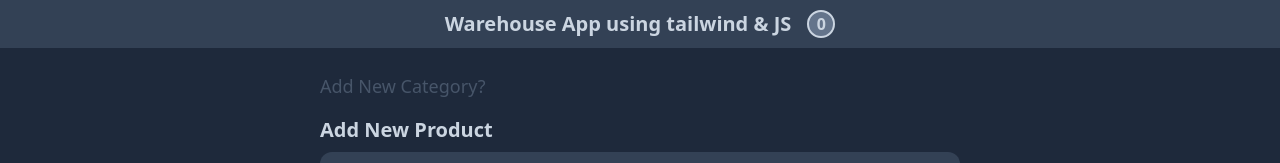
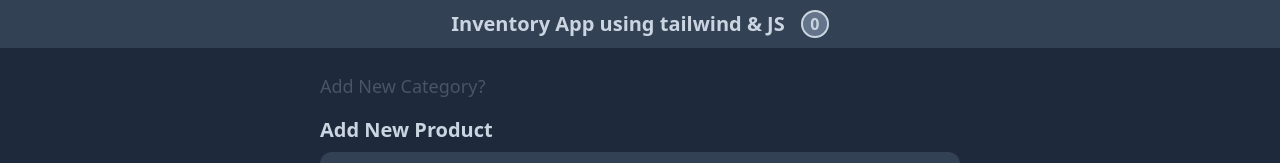
Before and after one commit to mahdimoradi-tech/javascript-sandbox, a website with bundled scripts: page 03-inventory-app/public/index.html in a window 1280 px wide. Shown: the top 163 px of the page. Built offline with nearby package versions, Linux system fonts and the light colour scheme.

Commit message:
refactor(03-inventory-app): update branding

```diff
--- a/03-inventory-app/public/index.html
+++ b/03-inventory-app/public/index.html
@@ -3,7 +3,7 @@
   <head>
     <meta charset="UTF-8" />
     <meta name="viewport" content="width=device-width, initial-scale=1.0" />
-    <title>Warehouse Project</title>
+    <title>Inventory Project</title>
     <link rel="stylesheet" href="./build/tailwind.css" />
     <script src="../src/js/app.js" type="module" defer></script>
   </head>
@@ -14,11 +14,11 @@
         class="h-12 flex items-center justify-center gap-x-4 bg-slate-700 mb-6"
       >
         <h1 class="text-xl font-bold text-slate-300">
-          Warehouse App using tailwind & JS
+          Inventory App using tailwind & JS
         </h1>
         <span
           class="flex items-center justify-center w-7 h-7 rounded-full bg-slate-500 border-2 border-slate-300 font-bold text-slate-300"
-          id="warehouse-counter"
+          id="inventory-counter"
         ></span>
       </div>
 
--- a/03-inventory-app/src/js/product-view.js
+++ b/03-inventory-app/src/js/product-view.js
@@ -11,7 +11,7 @@ const addNewProductBtn = document.getElementById("add-new-product");
 const productsList = document.getElementById("products-list");
 const searchInput = document.getElementById("search-input");
 const sortProducts = document.getElementById("sort-products");
-const warehouseCounter = document.getElementById("warehouse-counter");
+const inventoryCounter = document.getElementById("inventory-counter");
 const modalBackDrop = document.getElementById("modal-back-drop");
 const modalEditForm = document.getElementById("modal-edit-form");
 const closeModalBtn = document.getElementById("close-modal-btn");
@@ -214,7 +214,7 @@ class ProductView {
 
   updateNumberOfProducts() {
     const nubmerOfProducts = this.products.length;
-    warehouseCounter.innerHTML = nubmerOfProducts;
+    inventoryCounter.innerHTML = nubmerOfProducts;
   }
 }
 
```
